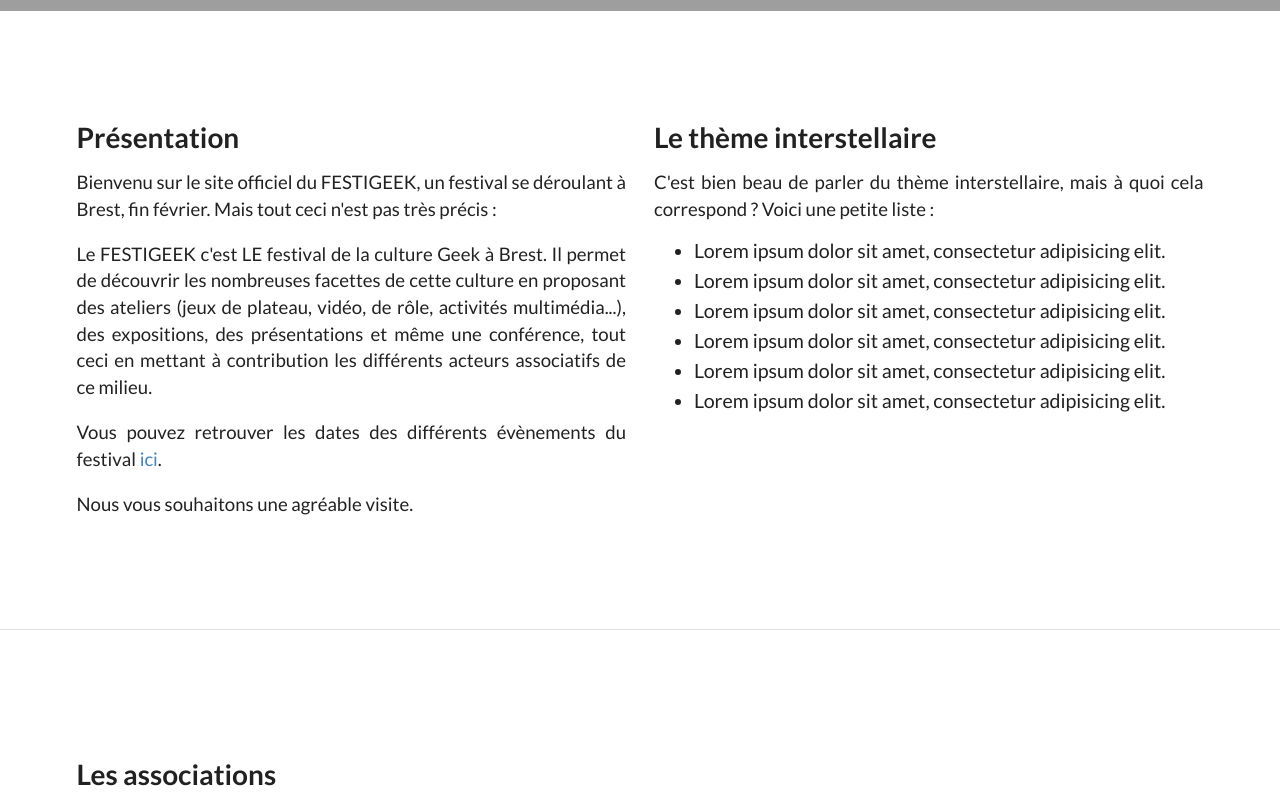
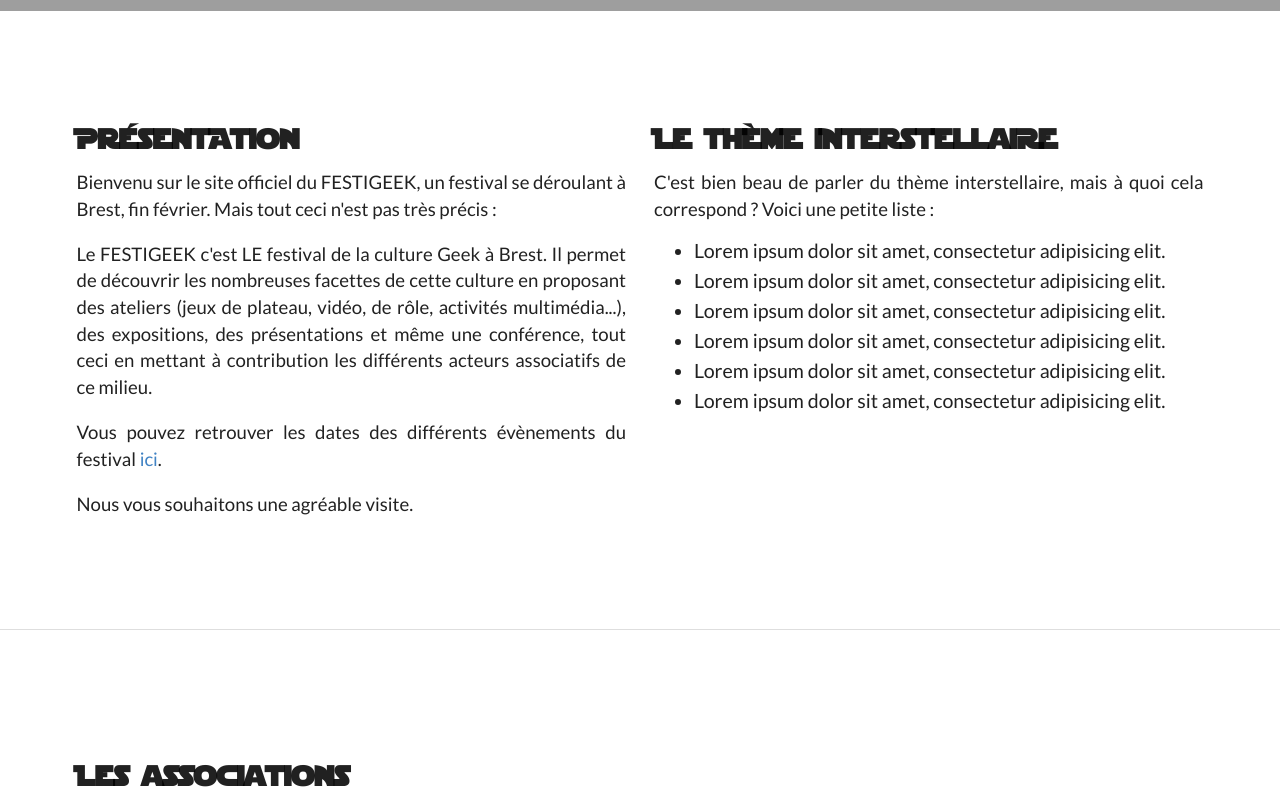
Before and after one commit to Club-Elec/festigeek_2016, a plain HTML site: page index.html in a window 1280 px wide. Shown: the part 789-1584 px from the top of the page. Drawn offline with Linux system fonts and the light colour scheme; grey boxes are pictures that could not be loaded.

Commit message:
pas grand chose

```diff
--- a/controllers/main.js
+++ b/controllers/main.js
@@ -14,6 +14,10 @@
     route: "/404",
     path: "views/404.html",
     controller: "home"
+},{
+    route: "/acces",
+    path: "views/acces.html",
+    controller: ""
 }];
 
 app.config(["$routeProvider", function( $routeProvider ) {
--- a/ressources/stylesheets/main.css
+++ b/ressources/stylesheets/main.css
@@ -9,5 +9,9 @@
 }
 
 h1{
-    font-family: swfont;
+    font-family: swfont !important;
 }
+
+h3{
+    font-family: swfont !important;
+}
--- a/views/home.html
+++ b/views/home.html
@@ -43,7 +43,7 @@
     <div class="ui stackable grid container">
         <div class="row">
             <div class="eight wide column">
-                <h3 class="ui header">Présentation</h3>
+                <h3 class="ui header">PrésentAtion</h3>
                 <p class="ui justified">Bienvenu sur le site officiel du FESTIGEEK, un festival se déroulant à Brest, fin février. Mais tout ceci n'est pas très précis : </p>
                 <p class="ui justified">Le FESTIGEEK c'est LE festival de la culture Geek à Brest. Il permet de découvrir les nombreuses facettes de cette culture en proposant des ateliers (jeux de plateau, vidéo, de rôle, activités multimédia...), des expositions, des présentations et même une conférence, tout ceci en mettant à contribution les différents acteurs associatifs de ce milieu.</p>
                 <p class="ui justified">Vous pouvez retrouver les dates des différents évènements du festival <a data-ng-click="goToId( 'programme' )" >ici</a>.</p>
@@ -51,7 +51,7 @@
             </div>
 
             <div class="eight wide column">
-                <h3 class="ui header">Le thème interstellaire</h3>
+                <h3 class="ui header">Le tIèmE iOterstEllaiRe</h3>
                 <p class="ui justified">C'est bien beau de parler du thème interstellaire, mais à quoi cela correspond ? Voici une petite liste :</p>
 
                 <ul>
```
